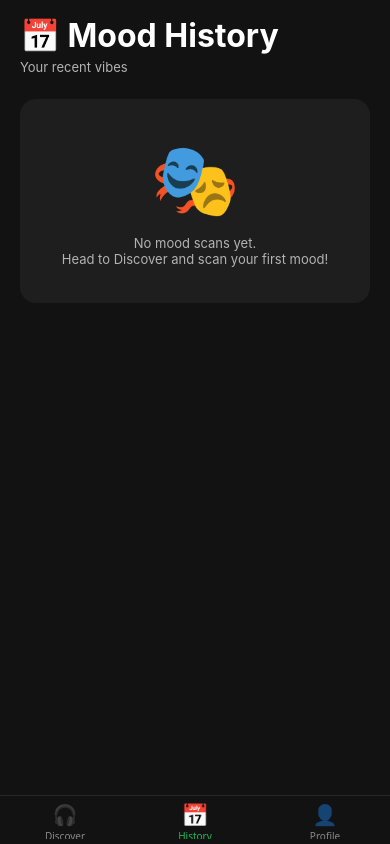
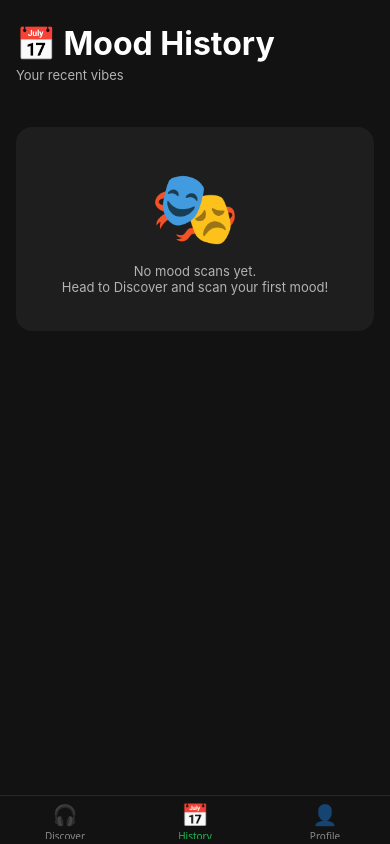
Before and after one commit to xkhaliil/ReactNativePersonalProject, a React Native app: screen /History in a window 390 px wide. Built offline with nearby package versions, Linux system fonts and the light colour scheme.

Commit message:
feat: enhance HistoryScreen with sectioned mood entries and pull-to-refresh functionality

```diff
--- a/src/features/history/HistoryScreen.tsx
+++ b/src/features/history/HistoryScreen.tsx
@@ -1,79 +1,178 @@
-import { StyleSheet, Text, View } from "react-native"
+import type React from "react"
+import { useCallback, useMemo, useState } from "react"
+import {
+  RefreshControl,
+  SectionList,
+  StyleSheet,
+  Text,
+  View,
+} from "react-native"
 
 import {
-  ScreenLayout,
   ScreenTitle,
   BodySecondary,
   Card,
   Button,
+  Label,
   typography,
   colors,
   spacing,
   fontSizes,
 } from "../../design-system"
 import { useMoodHistory, formatEntryTime, useProfile } from "../../hooks"
+import { type MoodEntry } from "../../hooks/useMoodHistory"
+
+const PAGE_SIZE = 20
+
+type Section = {
+  title: string
+  data: MoodEntry[]
+}
+
+function groupByDate(entries: MoodEntry[]): Section[] {
+  const now = new Date()
+  const yesterday = new Date(now)
+  yesterday.setDate(now.getDate() - 1)
+
+  const isSameDay = (a: Date, b: Date): boolean =>
+    a.getFullYear() === b.getFullYear() &&
+    a.getMonth() === b.getMonth() &&
+    a.getDate() === b.getDate()
+
+  const buckets: Record<string, MoodEntry[]> = {}
+  for (const entry of entries) {
+    const d = new Date(entry.timestamp)
+    const key = isSameDay(d, now)
+      ? "Today"
+      : isSameDay(d, yesterday)
+        ? "Yesterday"
+        : d.toLocaleDateString([], {
+            weekday: "short",
+            month: "short",
+            day: "numeric",
+          })
+    buckets[key] ??= []
+    buckets[key].push(entry)
+  }
+
+  return Object.entries(buckets).map(([title, data]) => ({ title, data }))
+}
 
 export default function HistoryScreen(): React.JSX.Element {
-  const { entries, clearHistory, loading } = useMoodHistory()
+  const { entries, clearHistory, loading, refreshing, refresh } =
+    useMoodHistory()
   const { profile } = useProfile()
+  const [visibleCount, setVisibleCount] = useState(PAGE_SIZE)
 
   const greeting = profile.displayName.trim()
     ? `${profile.displayName}'s recent vibes`
     : "Your recent vibes"
 
+  const sections = useMemo(
+    () => groupByDate(entries.slice(0, visibleCount)),
+    [entries, visibleCount],
+  )
+
+  const loadMore = useCallback(() => {
+    if (visibleCount < entries.length) {
+      setVisibleCount((n) => Math.min(n + PAGE_SIZE, entries.length))
+    }
+  }, [visibleCount, entries.length])
+
+  const handleRefresh = useCallback(async () => {
+    setVisibleCount(PAGE_SIZE)
+    await refresh()
+  }, [refresh])
+
   return (
-    <ScreenLayout>
+    <SectionList
+      sections={sections}
+      keyExtractor={(item) => item.id}
+      contentContainerStyle={styles.container}
+      stickySectionHeadersEnabled
+      onEndReached={loadMore}
+      onEndReachedThreshold={0.3}
+      refreshControl={
+        <RefreshControl
+          refreshing={refreshing || loading}
+          onRefresh={handleRefresh}
+          tintColor={colors.accent.default}
+          colors={[colors.accent.default]}
+        />
+      }
+      ListHeaderComponent={
+        <View>
           <ScreenTitle style={styles.title}>📅 Mood History</ScreenTitle>
           <BodySecondary style={styles.subtitle}>{greeting}</BodySecondary>
-
-      {!loading && entries.length === 0 && (
+        </View>
+      }
+      ListEmptyComponent={
+        !loading ? (
           <Card variant="surface" style={styles.emptyCard}>
             <Text style={styles.emptyEmoji}>🎭</Text>
             <BodySecondary style={styles.emptyText}>
               No mood scans yet.{"\n"}Head to Discover and scan your first mood!
             </BodySecondary>
           </Card>
-      )}
-
-      {entries.map((entry) => (
-        <Card
-          key={entry.id}
-          variant="leftAccent"
-          accentColor={entry.color}
-          style={styles.card}
-        >
-          <Text style={styles.emoji}>{entry.emoji}</Text>
-          <View style={styles.info}>
-            <Text style={[typography.moodLabelSm, { color: entry.color }]}>
-              {entry.mood}
-            </Text>
-            <Text style={styles.time}>{formatEntryTime(entry.timestamp)}</Text>
-          </View>
-        </Card>
-      ))}
-
-      {entries.length > 0 && (
+        ) : null
+      }
+      ListFooterComponent={
+        entries.length > 0 ? (
           <Button
             label="🗑 Clear History"
             onPress={clearHistory}
             variant="ghost"
           />
+        ) : null
+      }
+      renderSectionHeader={({ section }) => (
+        <View style={styles.sectionHeader}>
+          <Label style={styles.sectionLabel}>{section.title}</Label>
+        </View>
       )}
-    </ScreenLayout>
+      renderItem={({ item }) => (
+        <Card variant="leftAccent" accentColor={item.color} style={styles.card}>
+          <Text style={styles.emoji}>{item.emoji}</Text>
+          <View style={styles.info}>
+            <Text style={[typography.moodLabelSm, { color: item.color }]}>
+              {item.mood}
+            </Text>
+            <Text style={styles.time}>{formatEntryTime(item.timestamp)}</Text>
+          </View>
+        </Card>
+      )}
+    />
   )
 }
 
 const styles = StyleSheet.create({
+  container: {
+    flexGrow: 1,
+    paddingHorizontal: spacing.lg,
+    paddingTop: spacing["2xl"],
+    paddingBottom: spacing["4xl"],
+    backgroundColor: colors.bg.screen,
+  },
   title: {
     marginBottom: spacing.xs,
   },
   subtitle: {
     marginBottom: spacing["2xl"],
   },
+  sectionHeader: {
+    backgroundColor: colors.bg.screen,
+    paddingVertical: spacing.xs,
+    paddingTop: spacing.md,
+  },
+  sectionLabel: {
+    color: colors.text.muted,
+    textTransform: "uppercase",
+    letterSpacing: 1,
+  },
   card: {
     flexDirection: "row",
     alignItems: "center",
-    marginBottom: spacing.sm,
+    marginTop: spacing.sm,
     gap: spacing.lg,
   },
   emoji: {
@@ -90,6 +189,7 @@ const styles = StyleSheet.create({
   emptyCard: {
     alignItems: "center",
     paddingVertical: spacing["4xl"],
+    marginTop: spacing.xl,
   },
   emptyEmoji: {
     fontSize: fontSizes.emojiXl,
@@ -98,4 +198,7 @@ const styles = StyleSheet.create({
   emptyText: {
     textAlign: "center",
   },
+  clearButton: {
+    marginTop: spacing["2xl"],
+  },
 })
--- a/src/hooks/useMoodHistory.ts
+++ b/src/hooks/useMoodHistory.ts
@@ -12,7 +12,7 @@
  * HomeScreen calls `addEntry` on every scan.
  */
 
-import { useCallback } from "react"
+import { useCallback, useState } from "react"
 
 import { useHaptics } from "./useHaptics"
 import { useStorage } from "./useStorage"
@@ -33,6 +33,8 @@ type UseMoodHistoryReturn = {
   addEntry: (mood: Omit<MoodEntry, "id" | "timestamp">) => Promise<void>
   clearHistory: () => Promise<void>
   loading: boolean
+  refreshing: boolean
+  refresh: () => Promise<void>
 }
 
 export function useMoodHistory(): UseMoodHistoryReturn {
@@ -40,6 +42,7 @@ export function useMoodHistory(): UseMoodHistoryReturn {
     STORAGE_KEY,
     [],
   )
+  const [refreshing, setRefreshing] = useState(false)
   const { triggerMoodScan } = useHaptics()
 
   const addEntry = useCallback(
@@ -62,7 +65,15 @@ export function useMoodHistory(): UseMoodHistoryReturn {
     await setEntries([])
   }, [setEntries])
 
-  return { entries, addEntry, clearHistory, loading }
+  const refresh = useCallback(async () => {
+    setRefreshing(true)
+    // Re-read is handled automatically by useStorage on mount; here we just
+    // give a brief visual pulse so the pull-to-refresh feels responsive.
+    await new Promise<void>((resolve) => setTimeout(resolve, 600))
+    setRefreshing(false)
+  }, [setRefreshing])
+
+  return { entries, addEntry, clearHistory, loading, refreshing, refresh }
 }
 
 /**
```
Lines whose indentation alone changed are shown as unchanged.
